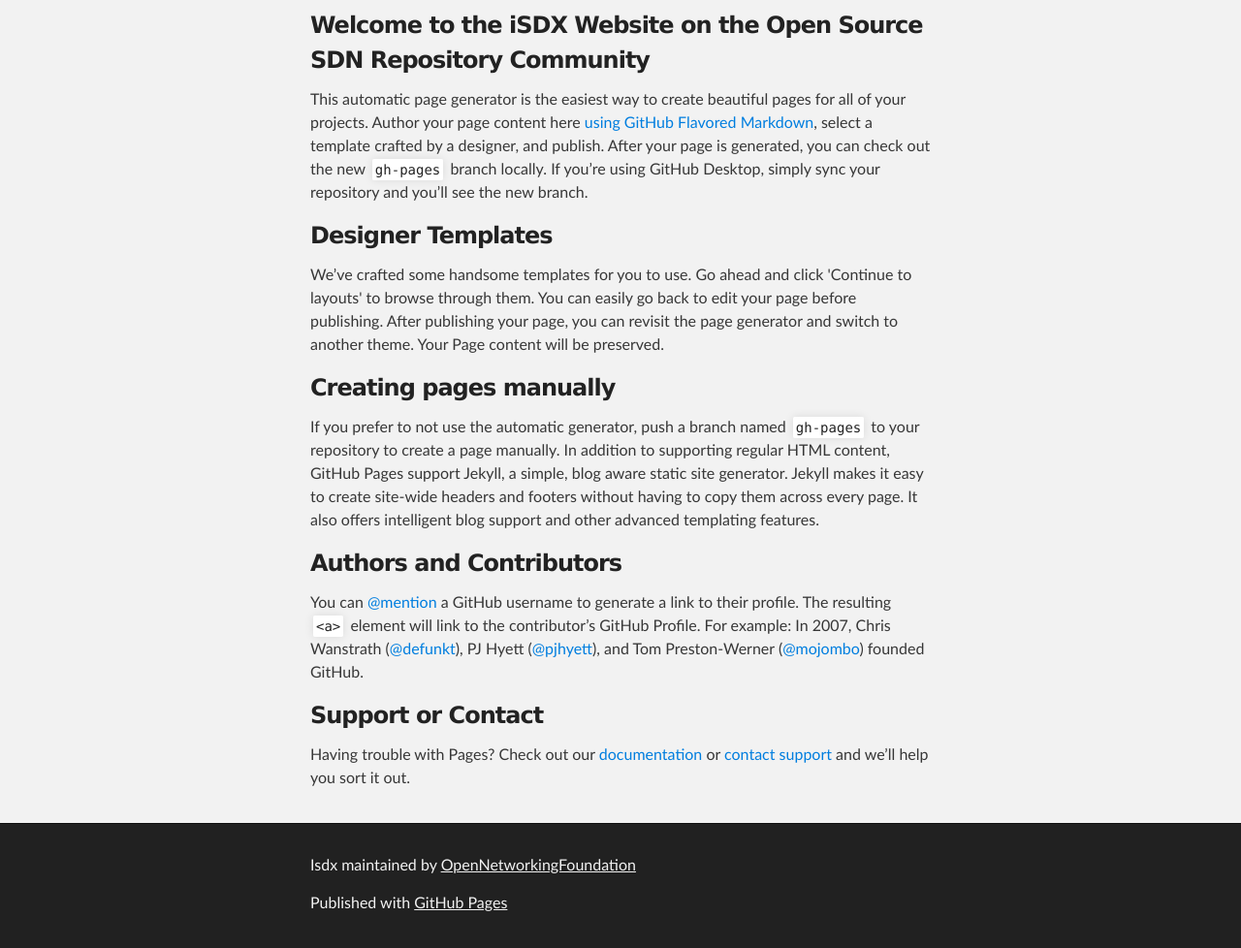
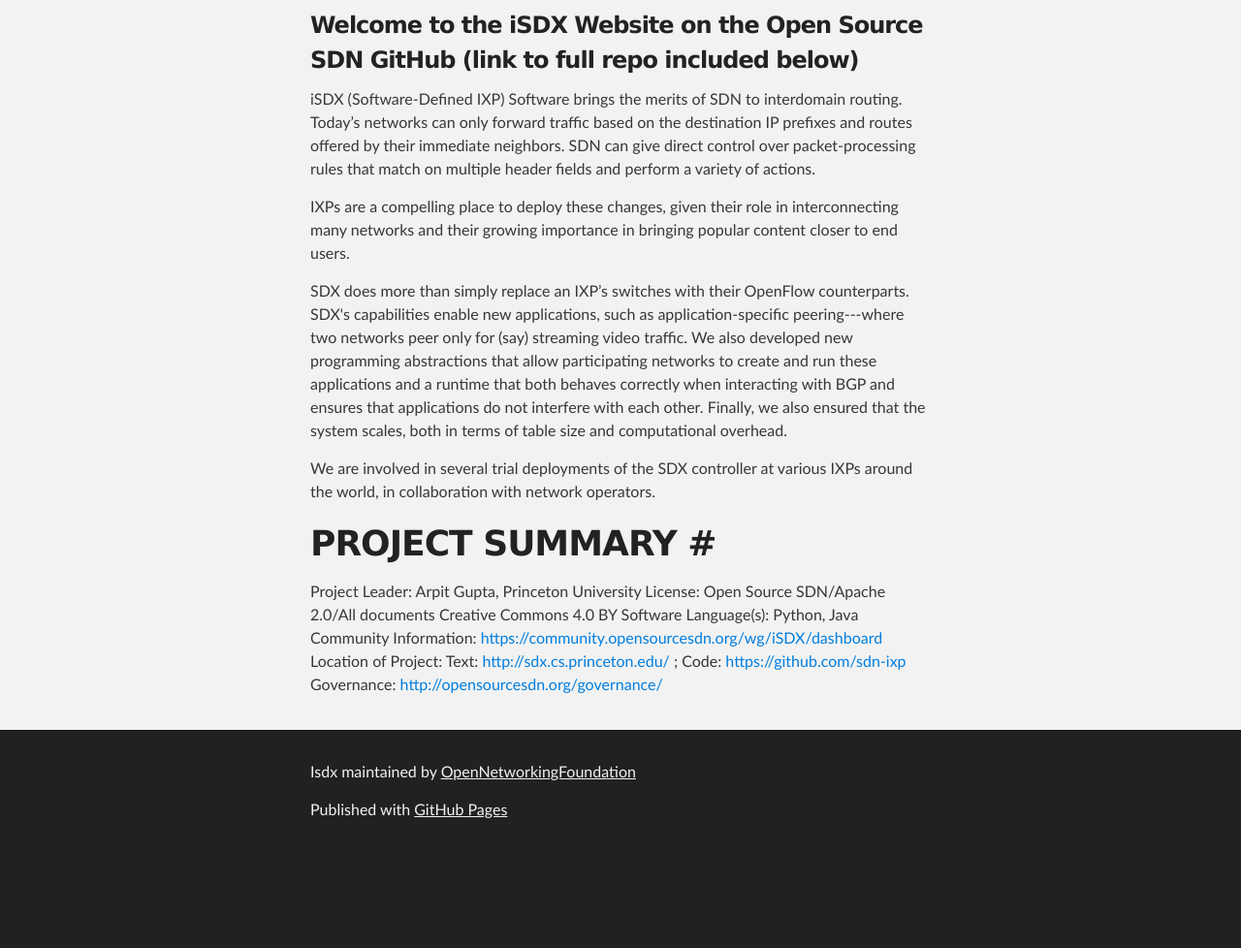
Before and after one commit to OpenNetworkingFoundation/iSDX, a plain HTML site: page index.html in a window 1280 px wide. Shown: the part 252-1230 px from the top of the page at 97% size. After the commit the page ends 1134 px from the top, so only its background shows below. Drawn offline with Linux system fonts and the light colour scheme.

```diff
--- a/index.html
+++ b/index.html
@@ -32,29 +32,25 @@
     <div id="main_content_wrap" class="outer">
       <section id="main_content" class="inner">
         <h3>
-<a id="welcome-to-the-isdx-website-on-the-open-source-sdn-repository-community" class="anchor" href="#welcome-to-the-isdx-website-on-the-open-source-sdn-repository-community" aria-hidden="true"><span aria-hidden="true" class="octicon octicon-link"></span></a>Welcome to the iSDX Website on the Open Source SDN Repository Community</h3>
+<a id="welcome-to-the-isdx-website-on-the-open-source-sdn-github-link-to-full-repo-included-below" class="anchor" href="#welcome-to-the-isdx-website-on-the-open-source-sdn-github-link-to-full-repo-included-below" aria-hidden="true"><span aria-hidden="true" class="octicon octicon-link"></span></a>Welcome to the iSDX Website on the Open Source SDN GitHub (link to full repo included below)</h3>
 
-<p>This automatic page generator is the easiest way to create beautiful pages for all of your projects. Author your page content here <a href="https://guides.github.com/features/mastering-markdown/">using GitHub Flavored Markdown</a>, select a template crafted by a designer, and publish. After your page is generated, you can check out the new <code>gh-pages</code> branch locally. If you’re using GitHub Desktop, simply sync your repository and you’ll see the new branch.</p>
+<p>iSDX (Software-Defined IXP) Software brings the merits of SDN to interdomain routing. Today’s networks can only forward traffic based on the destination IP prefixes and routes offered by their immediate neighbors. SDN can give direct control over packet-processing rules that match on multiple header fields and perform a variety of actions. </p>
 
-<h3>
-<a id="designer-templates" class="anchor" href="#designer-templates" aria-hidden="true"><span aria-hidden="true" class="octicon octicon-link"></span></a>Designer Templates</h3>
+<p>IXPs are a compelling place to deploy these changes, given their role in interconnecting many networks and their growing importance in bringing popular content closer to end users.</p>
 
-<p>We’ve crafted some handsome templates for you to use. Go ahead and click 'Continue to layouts' to browse through them. You can easily go back to edit your page before publishing. After publishing your page, you can revisit the page generator and switch to another theme. Your Page content will be preserved.</p>
+<p>SDX does more than simply replace an IXP’s switches with their OpenFlow counterparts. SDX's capabilities enable new applications, such as application-specific peering---where two networks peer only for (say) streaming video traffic. We also developed new programming abstractions that allow participating networks to create and run these applications and a runtime that both behaves correctly when interacting with BGP and ensures that applications do not interfere with each other. Finally, we also ensured that the system scales, both in terms of table size and computational overhead.</p>
 
-<h3>
-<a id="creating-pages-manually" class="anchor" href="#creating-pages-manually" aria-hidden="true"><span aria-hidden="true" class="octicon octicon-link"></span></a>Creating pages manually</h3>
+<p>We are involved in several trial deployments of the SDX controller at various IXPs around the world, in collaboration with network operators.</p>
 
-<p>If you prefer to not use the automatic generator, push a branch named <code>gh-pages</code> to your repository to create a page manually. In addition to supporting regular HTML content, GitHub Pages support Jekyll, a simple, blog aware static site generator. Jekyll makes it easy to create site-wide headers and footers without having to copy them across every page. It also offers intelligent blog support and other advanced templating features.</p>
+<h1>
+<a id="project-summary-" class="anchor" href="#project-summary-" aria-hidden="true"><span aria-hidden="true" class="octicon octicon-link"></span></a>PROJECT SUMMARY #</h1>
 
-<h3>
-<a id="authors-and-contributors" class="anchor" href="#authors-and-contributors" aria-hidden="true"><span aria-hidden="true" class="octicon octicon-link"></span></a>Authors and Contributors</h3>
-
-<p>You can <a href="https://help.github.com/articles/basic-writing-and-formatting-syntax/#mentioning-users-and-teams" class="user-mention">@mention</a> a GitHub username to generate a link to their profile. The resulting <code>&lt;a&gt;</code> element will link to the contributor’s GitHub Profile. For example: In 2007, Chris Wanstrath (<a href="https://github.com/defunkt" class="user-mention">@defunkt</a>), PJ Hyett (<a href="https://github.com/pjhyett" class="user-mention">@pjhyett</a>), and Tom Preston-Werner (<a href="https://github.com/mojombo" class="user-mention">@mojombo</a>) founded GitHub.</p>
-
-<h3>
-<a id="support-or-contact" class="anchor" href="#support-or-contact" aria-hidden="true"><span aria-hidden="true" class="octicon octicon-link"></span></a>Support or Contact</h3>
-
-<p>Having trouble with Pages? Check out our <a href="https://help.github.com/pages">documentation</a> or <a href="https://github.com/contact">contact support</a> and we’ll help you sort it out.</p>
+<p>Project Leader: Arpit Gupta, Princeton University
+License: Open Source SDN/Apache 2.0/All documents Creative Commons 4.0 BY
+Software Language(s): Python, Java
+Community Information:  <a href="https://community.opensourcesdn.org/wg/iSDX/dashboard">https://community.opensourcesdn.org/wg/iSDX/dashboard</a>
+Location of Project: Text: <a href="http://sdx.cs.princeton.edu/">http://sdx.cs.princeton.edu/</a> ; Code: <a href="https://github.com/sdn-ixp">https://github.com/sdn-ixp</a>
+Governance: <a href="http://opensourcesdn.org/governance/">http://opensourcesdn.org/governance/</a></p>
       </section>
     </div>
 
```
Also changed, not shown: params.json (+1 -1 lines).
